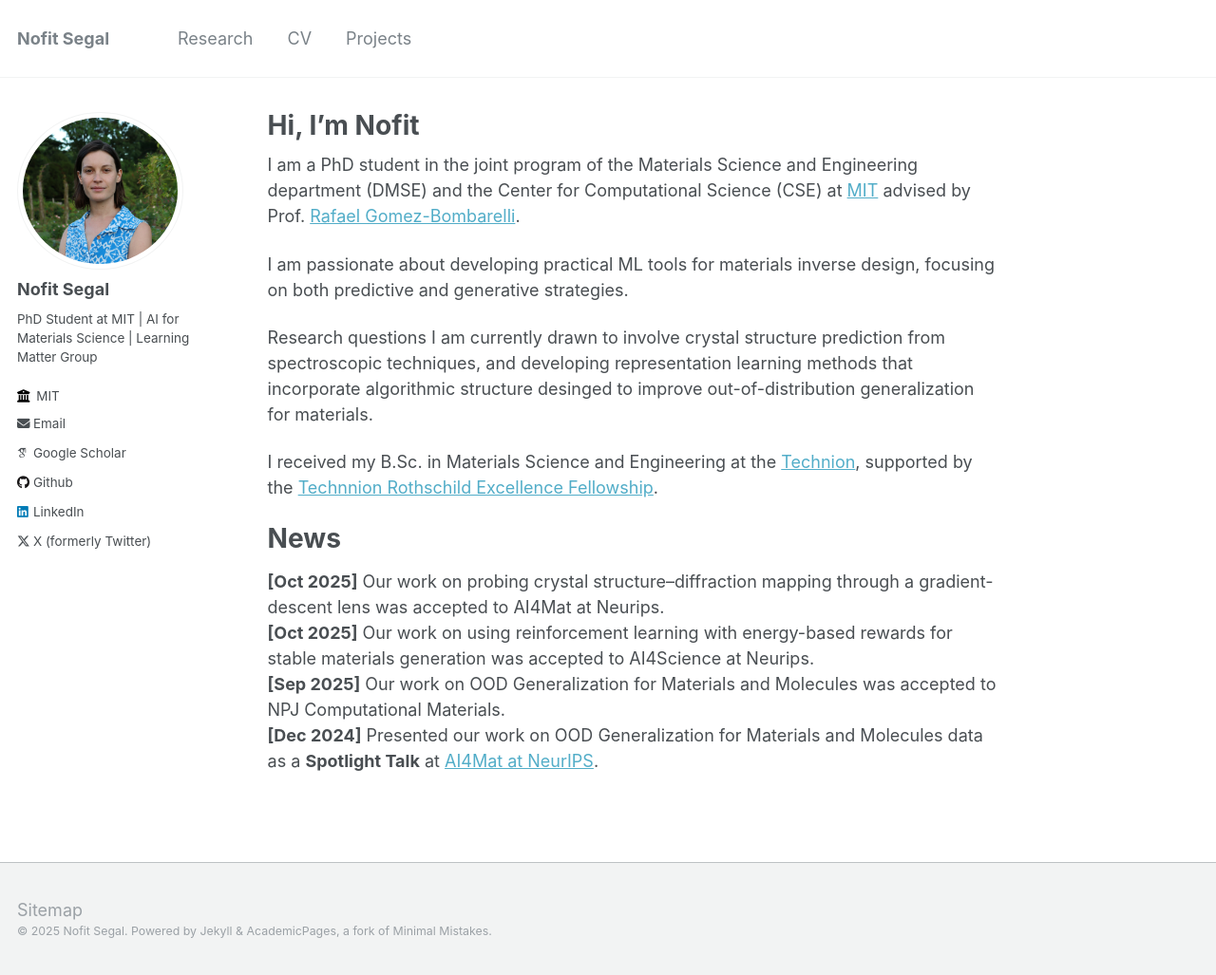
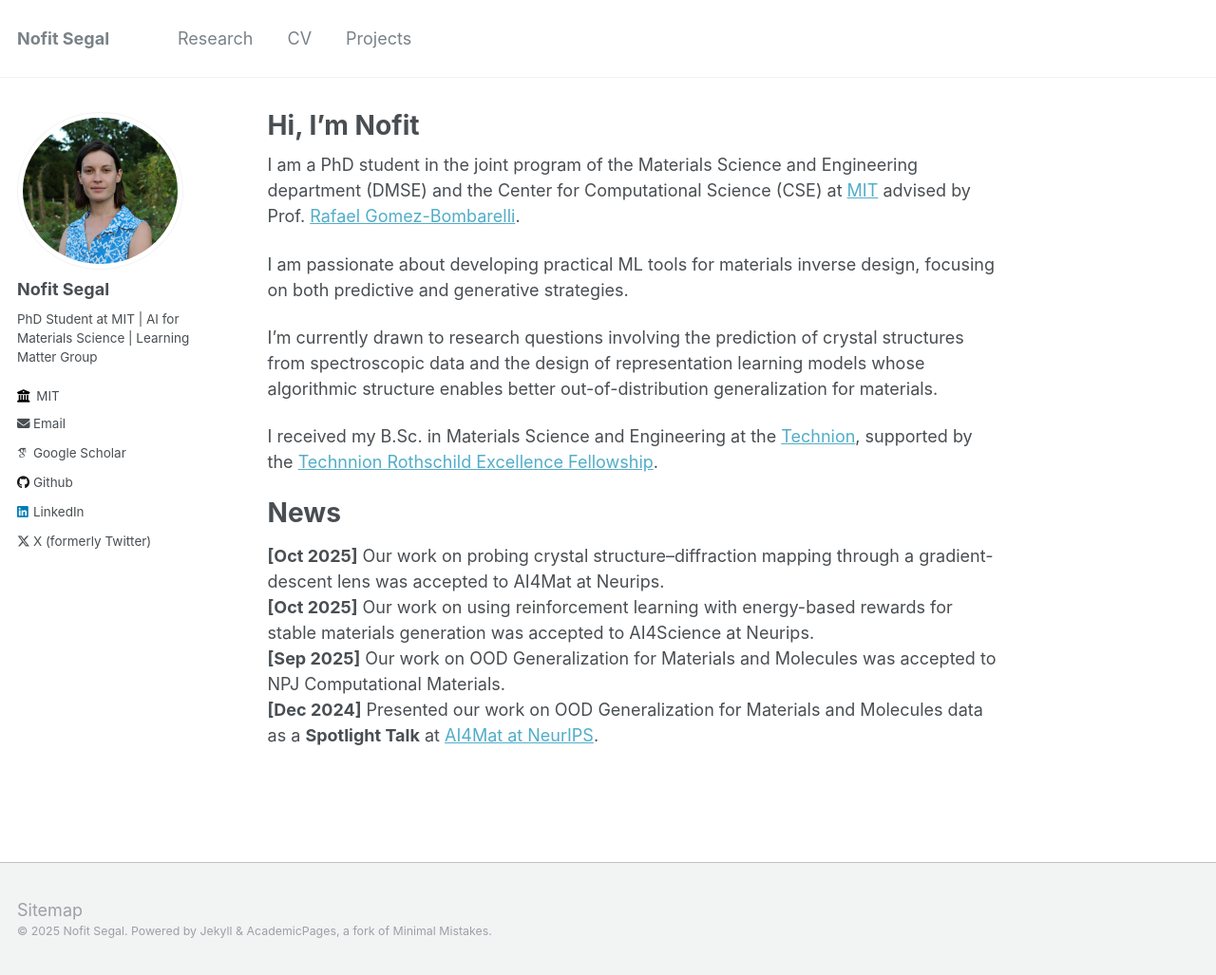
Before and after one commit to nofitsegal/nofitsegal.github.io, a Jekyll site: the page built from _pages/about.md, in a window 1280 px wide and 1027 px high. Shown: the whole window at 95% size. Built offline with Jekyll 4.4.1, drawn with Linux system fonts in a browser that asks for light colours; some web fonts are replaced.

Commit message:
clearer research questions

```diff
--- a/_pages/about.md
+++ b/_pages/about.md
@@ -12,7 +12,7 @@ I am a PhD student in the joint program of the Materials Science and Engineering
 I am passionate about developing practical ML tools for materials inverse design, focusing on both predictive
 and generative strategies.
 
-Research questions I am currently drawn to involve crystal structure prediction from spectroscopic techniques, and developing representation learning methods that incorporate algorithmic structure desinged to improve out-of-distribution generalization for materials.
+I’m currently drawn to research questions involving the prediction of crystal structures from spectroscopic data and the design of representation learning models whose algorithmic structure enables better out-of-distribution generalization for materials.
 
 I received my B.Sc. in Materials Science and Engineering at the [Technion](https://www.technion.ac.il/en/home-2/), supported by the [Technnion Rothschild Excellence Fellowship](https://excellence.technion.ac.il/en/).
 
```
